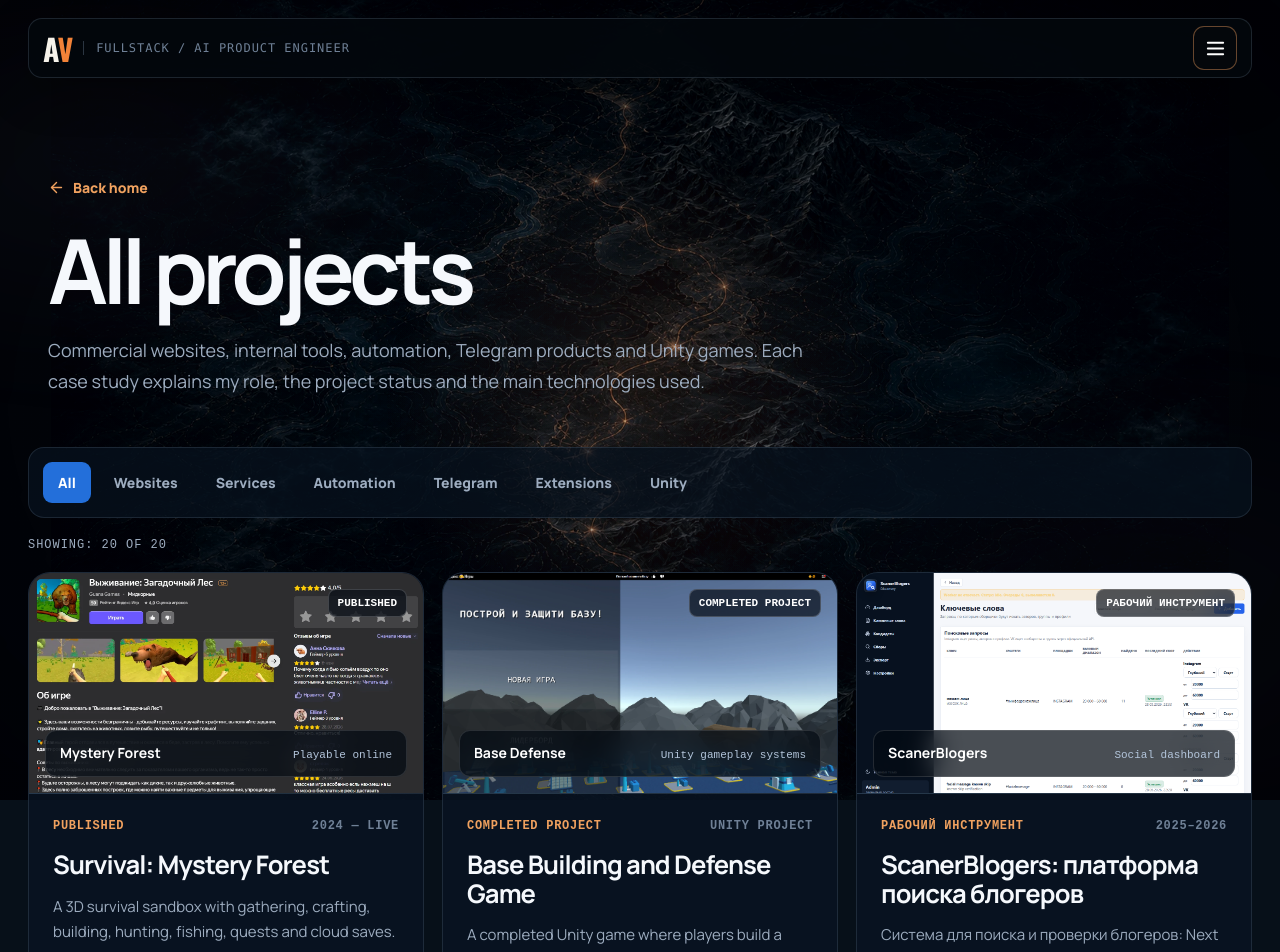
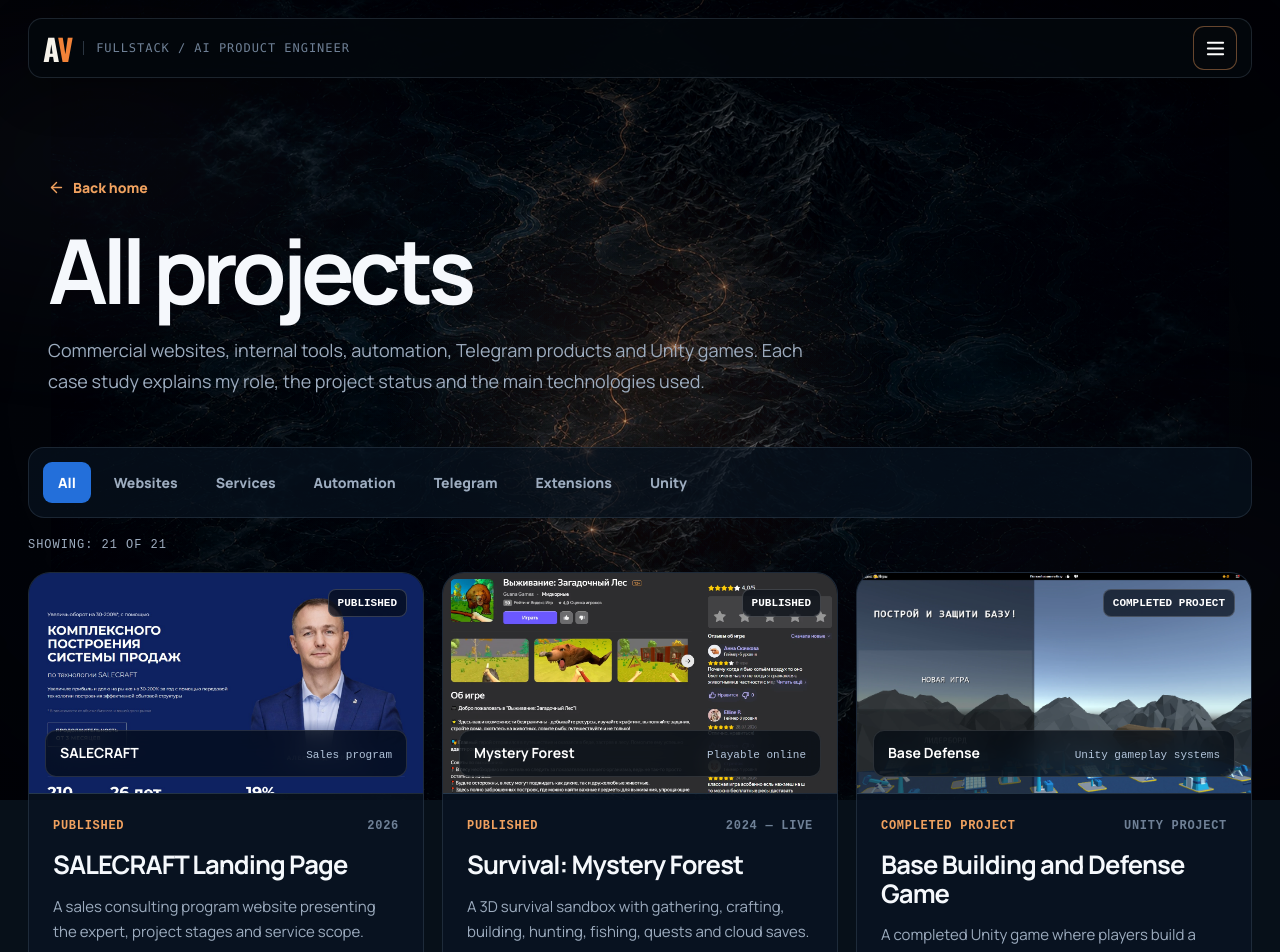
Before and after one commit to ValkoHappy/alexeyvalkov-portfolio, a Next.js app: page /en/projects in a window 1280 px wide. Shown: the top 952 px of the page. Built offline with nearby package versions, Linux system fonts and the light colour scheme; no server answers.

Commit message:
Add SALECRAFT project

```diff
--- a/src/data/site.en.ts
+++ b/src/data/site.en.ts
@@ -3,6 +3,14 @@ import { getProjectDetails, projects, type HomeContent, type Project, type Proje
 type ProjectCopy = Pick<Project, "title" | "type" | "summary" | "description" | "highlights" | "workflow">;
 
 const copy: Record<string, ProjectCopy> = {
+  "salecraft-sales-website": {
+    title: "SALECRAFT Landing Page",
+    type: "Service landing page",
+    summary: "A sales consulting program website presenting the expert, project stages and service scope.",
+    description: "A single-page HTML and CSS website for SALECRAFT. It presents the company, expert, client needs, program and service scope in a sequence of content sections.",
+    highlights: ["Responsive layout for desktop and mobile", "Expert profile, program and service sections", "Static website published on GitHub Pages"],
+    workflow: undefined
+  },
   "antik-browser-manager": {
     title: "Antik Browser Profile Manager",
     type: "Windows desktop application",
@@ -158,6 +166,7 @@ const copy: Record<string, ProjectCopy> = {
 };
 
 const detailsCopy: Record<string, Omit<ProjectDetails, "image" | "imageAlt"> & { imageAlt?: string }> = {
+  "salecraft-sales-website": { period: "2026", status: "Published", role: "HTML/CSS frontend and publication", challenge: "Present a sales consulting program on one page while keeping extensive information easy to read.", solution: "Built sections covering the company, expert, client needs, program and service scope, with responsive grids, typography and images.", outcome: "The landing page is published on GitHub Pages and supports desktop and mobile screens.", imageAlt: "SALECRAFT landing page hero" },
   "antik-browser-manager": { period: "2026", status: "Working desktop application", role: "Electron, Chromium processes, proxies and storage", challenge: "Manage multiple separate browser profiles, their settings and proxies in one application.", solution: "Dedicated modules handle profile launches, settings, browser engines, proxy relays and the encrypted vault. The UI accesses them through a restricted IPC API.", outcome: "Runs on Windows. Published source includes module tests and excludes real profiles and user data.", imageAlt: "Antik browser profile manager interface" },
   "mystery-forest-survival": { period: "2024 — live", status: "Published", role: "Unity development, gameplay systems and WebGL release", challenge: "Create a coherent survival world where exploration, character needs, resources, crafting and construction form one loop and persist between sessions.", solution: "Connected the gameplay systems into an open survival scenario and integrated Yandex Games authentication, cloud saves and localization.", outcome: "Released on November 1, 2024; the game remains playable online and has a 4.0 user rating.", imageAlt: "Mystery Forest game page on Yandex Games" },
   "tower-defense-builder": { period: "Unity project", status: "Completed project", role: "C# architecture and gameplay systems", challenge: "Construction, resource production and enemy waves required several connected systems that could preserve state between levels.", solution: "Separated building and grid logic, resources, turrets, enemy states, spawners, levels, UI and persistence.", outcome: "Completed a playable build with the full build → produce → defend → progress loop.", imageAlt: "Main menu of the base defense Unity game" },
@@ -187,6 +196,7 @@ const linkLabels: Record<string, string> = {
 };
 
 const previewLabels: Record<string, string> = {
+  "salecraft-sales-website": "Sales program",
   "mystery-forest-survival": "Playable online",
   "tower-defense-builder": "Unity gameplay systems",
   "chatplus-cms-portal": "Website and CMS",
--- a/src/data/site.ts
+++ b/src/data/site.ts
@@ -180,6 +180,20 @@ export const aboutPrinciples = [
 ];
 
 const projectCatalog: Project[] = [
+  {
+    slug: "salecraft-sales-website",
+    title: "Лендинг SALECRAFT",
+    shortTitle: "SALECRAFT",
+    type: "Лендинг услуг",
+    summary: "Сайт программы построения системы продаж с описанием этапов работы, эксперта и состава услуг.",
+    description: "Одностраничный сайт SALECRAFT на HTML и CSS. На странице собраны предложение компании, информация об эксперте, задачи клиентов, программа работы и результаты, которые описывает услуга.",
+    stack: ["HTML", "CSS"],
+    categories: ["websites"],
+    links: [{ label: "Открыть сайт", href: "https://valkohappy.github.io/SALECRAFT/" }],
+    highlights: ["Адаптивная вёрстка для компьютеров и телефонов", "Блоки об эксперте, программе и составе услуг", "Публикация статического сайта на GitHub Pages"],
+    accent: "amber",
+    preview: { kind: "site", label: "Программа продаж" }
+  },
   {
     slug: "mystery-forest-survival",
     title: "Выживание: Загадочный Лес",
@@ -599,6 +613,16 @@ export const featuredProjectSlugs = [
 ] as const;
 
 export const projectDetails: Record<string, ProjectDetails> = {
+  "salecraft-sales-website": {
+    period: "2026",
+    status: "Опубликован",
+    role: "HTML/CSS-вёрстка и публикация",
+    challenge: "Представить программу построения системы продаж на одной странице и сделать большой объём информации удобным для чтения.",
+    solution: "Собрал страницу из блоков о компании, эксперте, задачах клиентов, программе и составе услуг. Подготовил адаптивные сетки, типографику и размещение изображений.",
+    outcome: "Лендинг опубликован на GitHub Pages. Страница доступна на компьютерах и телефонах.",
+    image: "/projects/salecraft.jpg",
+    imageAlt: "Первый экран лендинга SALECRAFT"
+  },
   "antik-browser-manager": {
     period: "2026",
     status: "Рабочее настольное приложение",
```
Also changed, not shown: public/projects/salecraft.jpg (added).
